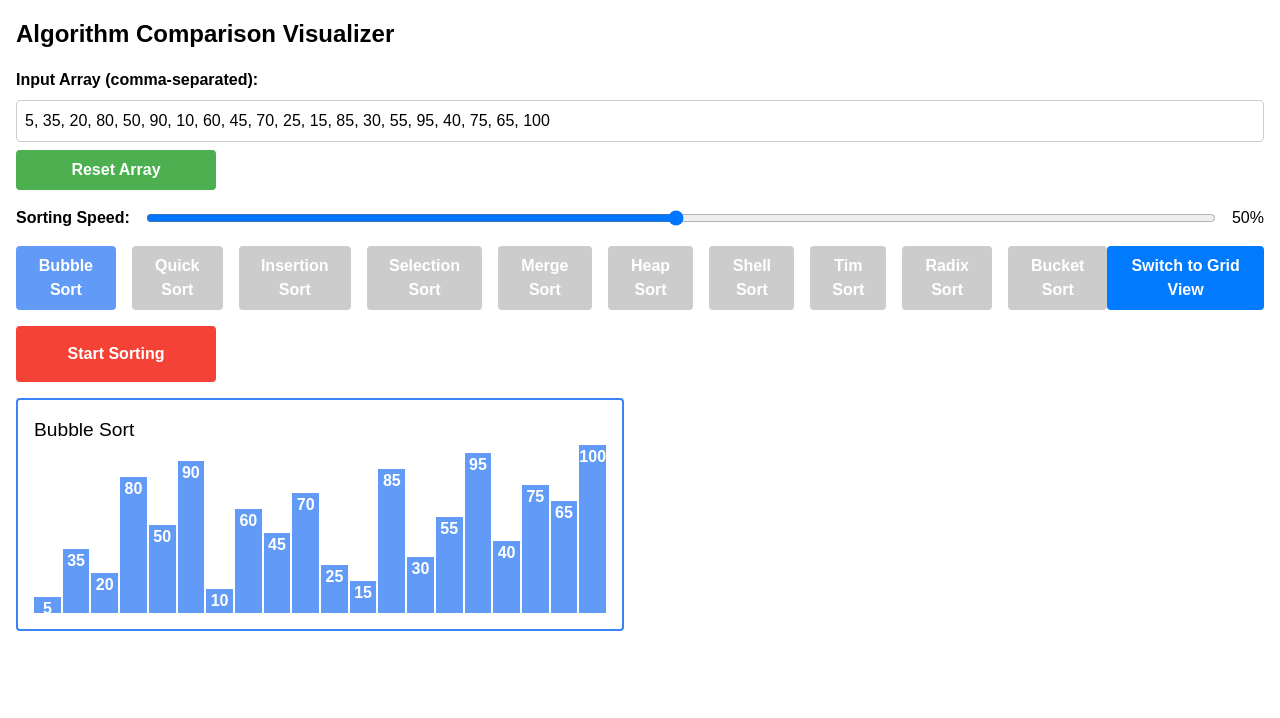
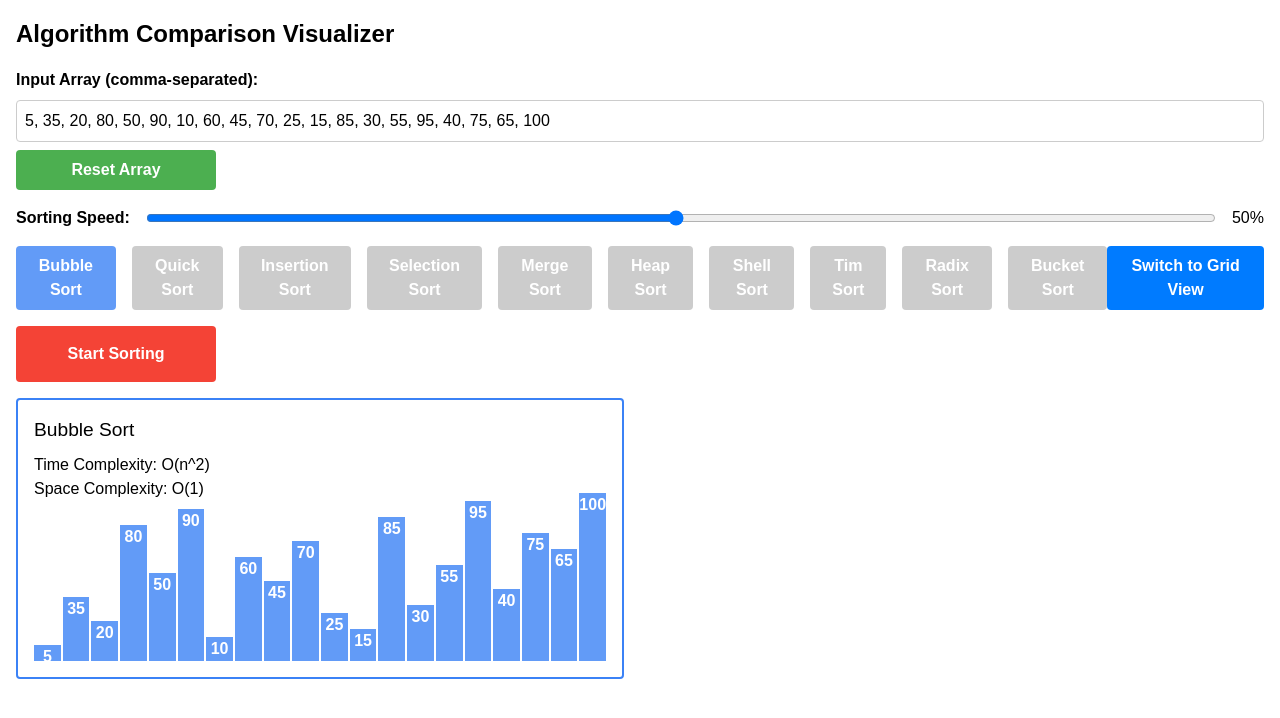
Before and after one commit to Mohit2005123/calcify-n, a Next.js app: page /visualizer/sorting in a window 1280 px wide. Shown: the top 718 px of the page. Built offline with nearby package versions, Linux system fonts and the light colour scheme.

Commit message:
Added time and space complexity

```diff
--- a/package.json
+++ b/package.json
@@ -9,6 +9,10 @@
     "lint": "next lint"
   },
   "dependencies": {
+    "gif.js": "^0.2.0",
+    "gif.js.optimized": "^1.0.1",
+    "gifshot": "^0.4.5",
+    "html2canvas": "^1.4.1",
     "lucide-react": "^0.451.0",
     "mathjs": "^13.2.0",
     "next": "14.2.15",
--- a/src/app/visualizer/sorting/page.jsx
+++ b/src/app/visualizer/sorting/page.jsx
@@ -10,7 +10,6 @@ import { shellSort } from '@/components/sortingAlgo/shellSort';
 import { timSort } from '@/components/sortingAlgo/timSort';
 import { radixSort } from '@/components/sortingAlgo/radixSort';
 import { bucketSort } from '@/components/sortingAlgo/bucketSort';
-
 const AVAILABLE_ALGORITHMS = {
     bubble: { name: 'Bubble Sort', color: 'rgba(59, 130, 246, 0.8)', borderColor: '#3b82f6' },
     quick: { name: 'Quick Sort', color: 'rgba(236, 72, 153, 0.8)', borderColor: '#ec4899' },
@@ -22,6 +21,18 @@ const AVAILABLE_ALGORITHMS = {
     tim: { name: 'Tim Sort', color: 'rgba(255, 193, 7, 0.8)', borderColor: '#ffc107' },
     radix: { name: 'Radix Sort', color: 'rgba(128, 0, 128, 0.8)', borderColor: '#800080' },
     bucket: { name: 'Bucket Sort', color: 'rgba(255, 105, 180, 0.8)', borderColor: '#ff69b4' }
+};
+const ALGORITHM_COMPLEXITY = {
+    bubble: { time: 'O(n^2)', space: 'O(1)' },
+    quick: { time: 'O(n log n)', space: 'O(log n)' },
+    insertion: { time: 'O(n^2)', space: 'O(1)' },
+    selection: { time: 'O(n^2)', space: 'O(1)' },
+    merge: { time: 'O(n log n)', space: 'O(n)' },
+    heap: { time: 'O(n log n)', space: 'O(1)' },
+    shell: { time: 'O(n^2)', space: 'O(1)' },
+    tim: { time: 'O(n log n)', space: 'O(n)' },
+    radix: { time: 'O(nk)', space: 'O(n + k)' },
+    bucket: { time: 'O(n + k)', space: 'O(n)' }
 };
 const SortingAlgo = () => {
     const [selectedAlgorithms, setSelectedAlgorithms] = useState(['bubble']);
@@ -174,9 +185,14 @@ const SortingAlgo = () => {
         if (!currentArray) return null;
 
         const algorithmInfo = AVAILABLE_ALGORITHMS[algorithmKey];
+        const complexityInfo = ALGORITHM_COMPLEXITY[algorithmKey];
 
-        if (showBars) {
         return (
+            <div>
+                <h2 style={{ fontSize: '1.2rem', marginBottom: '0.5rem' }}>{algorithmInfo.name}</h2>
+                <p>Time Complexity: {complexityInfo.time}</p>
+                <p>Space Complexity: {complexityInfo.space}</p>
+                {showBars ? (
                     <div style={{
                         display: 'flex',
                         height: '10rem',
@@ -198,10 +214,7 @@ const SortingAlgo = () => {
                             </div>
                         ))}
                     </div>
-            );
-        }
-
-        return (
+                ) : (
                     <div style={{
                         display: 'flex',
                         border: `2px solid ${algorithmInfo.borderColor}`,
@@ -223,6 +236,8 @@ const SortingAlgo = () => {
                                 {value}
                             </div>
                         ))}
+                    </div>
+                )}
             </div>
         );
     };
@@ -362,7 +377,6 @@ const SortingAlgo = () => {
                         padding: '1rem',
                         borderRadius: '0.25rem'
                     }}>
-                        <h2 style={{ fontSize: '1.2rem', marginBottom: '0.5rem' }}>{AVAILABLE_ALGORITHMS[algorithmKey].name}</h2>
                         {renderArrayVisualization(algorithmKey)}
                     </div>
                 ))}
--- a/src/components/sortingAlgo/bubbleSort.js
+++ b/src/components/sortingAlgo/bubbleSort.js
@@ -8,7 +8,7 @@ export const bubbleSort = async (array, setArray, sleep) => {
         if (arr[j] > arr[j + 1]) {
           [arr[j], arr[j + 1]] = [arr[j + 1], arr[j]];
           setArray([...arr]);
-          await sleep(200);
+          await sleep(100);
         }
       }
     }
--- a/src/components/sortingAlgo/quickSort.js
+++ b/src/components/sortingAlgo/quickSort.js
@@ -14,11 +14,11 @@ export const quickSort = async (array, low, high, setArray, sleep) => {
         i++;
         [arr[i], arr[j]] = [arr[j], arr[i]];
         setArray([...arr]);
-        await sleep(200);
+        await sleep(100);
       }
     }
     [arr[i + 1], arr[high]] = [arr[high], arr[i + 1]];
     setArray([...arr]);
-    await sleep(200);
+    await sleep(100);
     return i + 1;
   };
```
Also changed, not shown: src/app/visualizer/binarytree/page.jsx (line endings or trailing spaces), 1 other file (tests, documents, lock files or other folders). Lines whose indentation alone changed are shown as unchanged.
